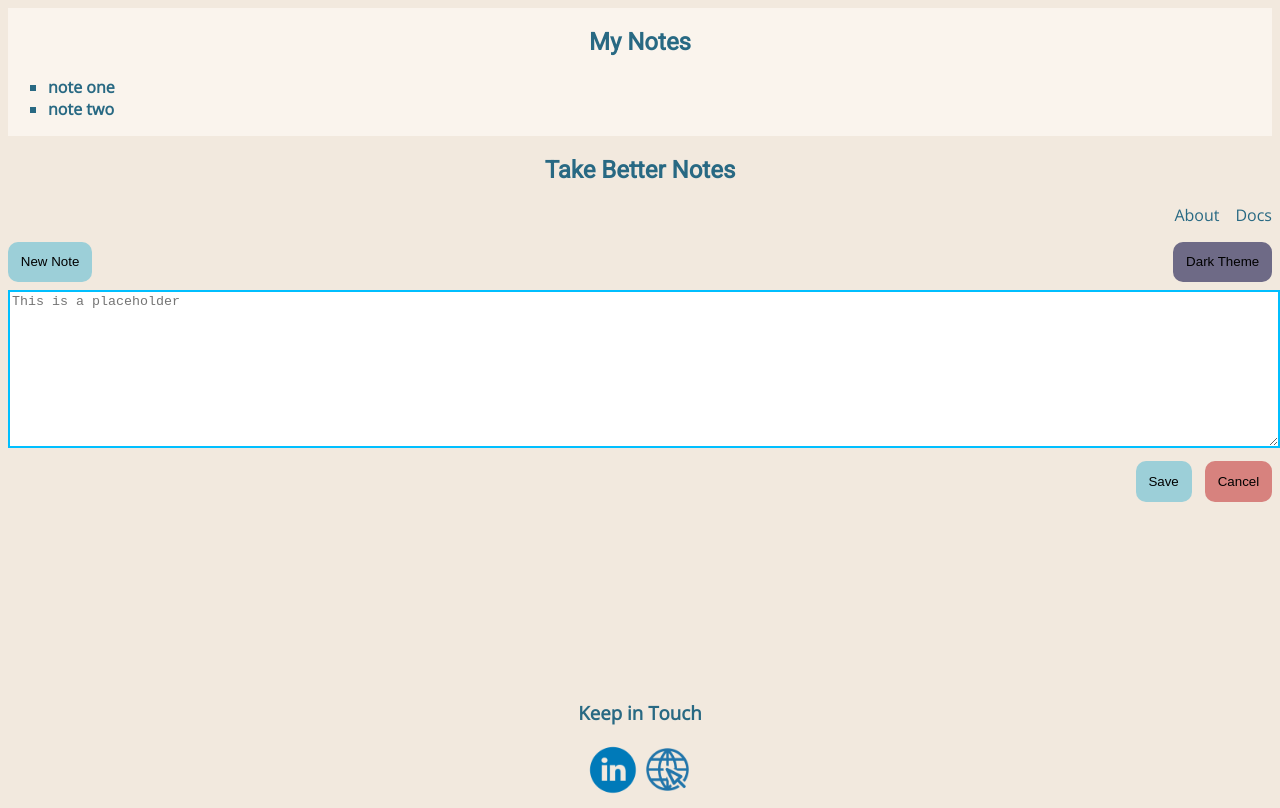
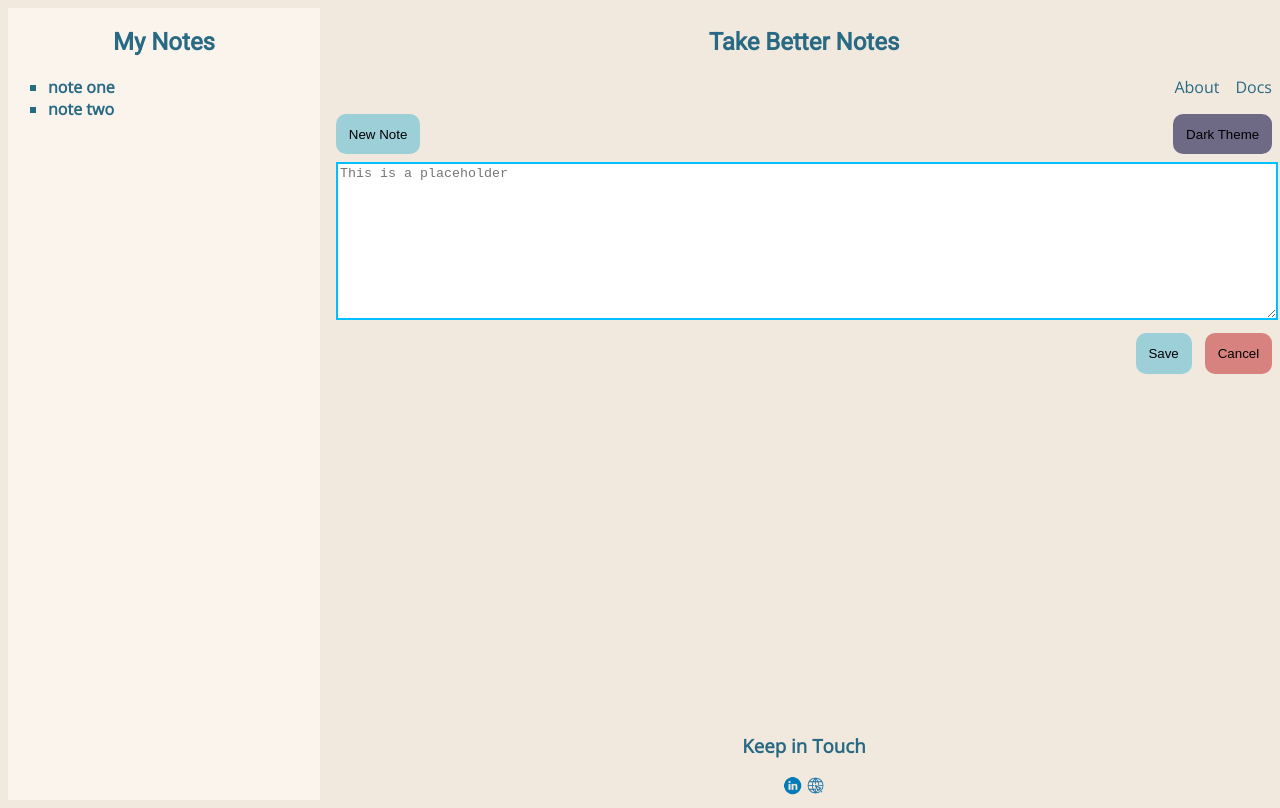
Before and after one commit to AlexH2021/assignment, a plain HTML site: page index.html in a window 1280 px wide. Drawn offline with nearby package versions, Linux system fonts and the light colour scheme.

Commit message:
change body to grid, container to flex, fix some css between mobile and desktop view

```diff
--- a/css/stylesheet.css
+++ b/css/stylesheet.css
@@ -4,9 +4,6 @@ body {
     font-family: 'Open Sans', sans-serif;
     background-color: #f2e9de;
     color: #286983;
-    display: flex;
-    flex-direction: column;
-    min-height: 99vh;
 }
 
 
@@ -35,6 +32,12 @@ header {
 
 /* documents section */
 
+.container {
+    display: flex;
+    flex-direction: column;
+    min-height: 99vh;
+}
+
 .about .page-documents {
     display: flex;
     justify-content: flex-end;
@@ -57,11 +60,11 @@ header {
 }
 
 .page-documents li a:hover {
-    color: #eb6f92;
+    color: #f6c177;
 }
 
 .page-documents li a:visited {
-    color: #232136;
+    color: #eb6f92;
 }
 
 
@@ -119,8 +122,7 @@ footer {
 }
 
 footer .social-footer-icons img {
-    width: 7vw;
-    height: 7vw;
+    width: 10%;
 }
 
 
@@ -129,22 +131,26 @@ footer .social-footer-icons img {
 
 /* larger screen */
 
+@media screen and (min-width: 768px) {
+    /* container (note-list and note-area) */
+    body {
+        display: grid;
+        grid-template-columns: 1fr 3fr;
+        gap: 1em;
+    }
+    /* footer icon */
+    footer .social-footer-icons img {
+        width: 5%;
+    }
+}
+
 @media screen and (min-width: 1024px) {
     /* text area */
     #text-area {
-        width: 100%;
+        width: 99.8%;
     }
     /* footer icon */
     footer .social-footer-icons img {
-        width: 3vw;
-        height: 3vw;
+        width: 2%;
     }
 }
-
-@media screen and (min-width: 768px) {
-    /* footer icon */
-    footer .social-footer-icons img {
-        width: 4vw;
-        height: 4vw;
-    }
-}
--- a/index.html
+++ b/index.html
@@ -21,6 +21,7 @@
             <li>note two</li>
         </ul>
     </header>
+    <div class="container">
 
         <!-- content -->
         <main>
@@ -56,6 +57,8 @@
                 <a href="https://www.instagram.com/?hl=en" class="internet-line"><img src="images/Internet_Line-02-512.webp" alt="internet-line"></a>
             </div>
         </footer>
+    </div>
+
 </body>
 
 </html>
```
Lines whose indentation alone changed are shown as unchanged.
